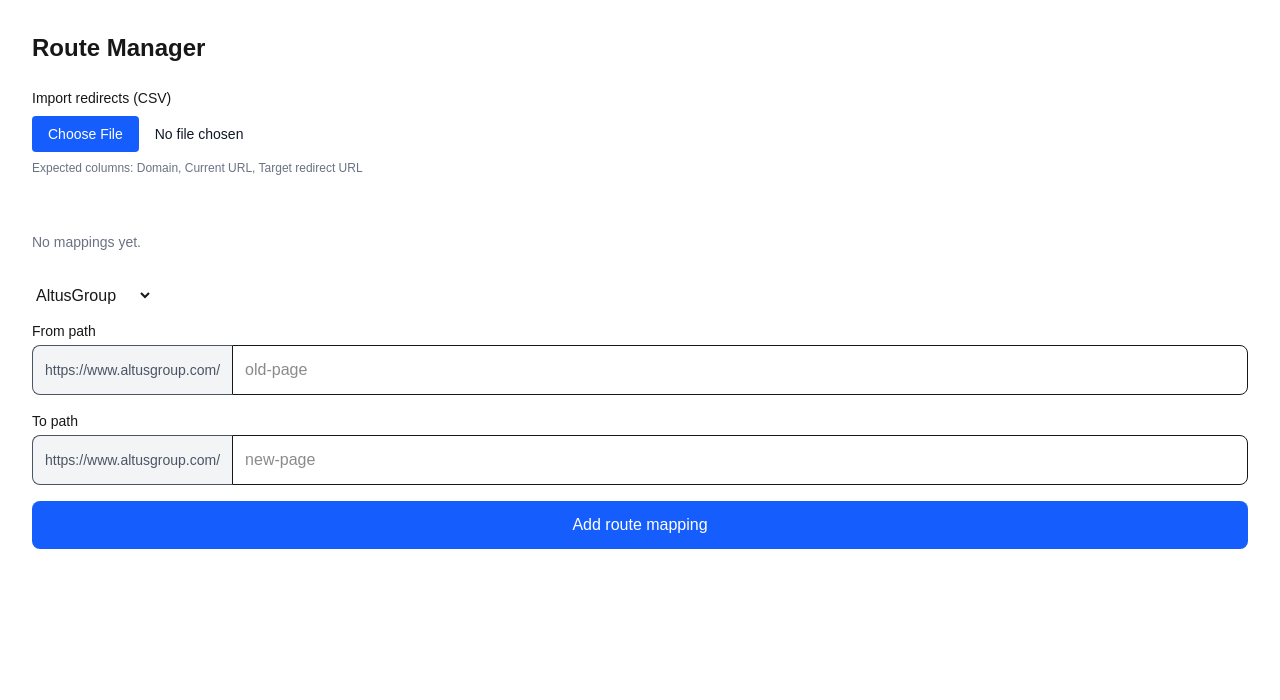
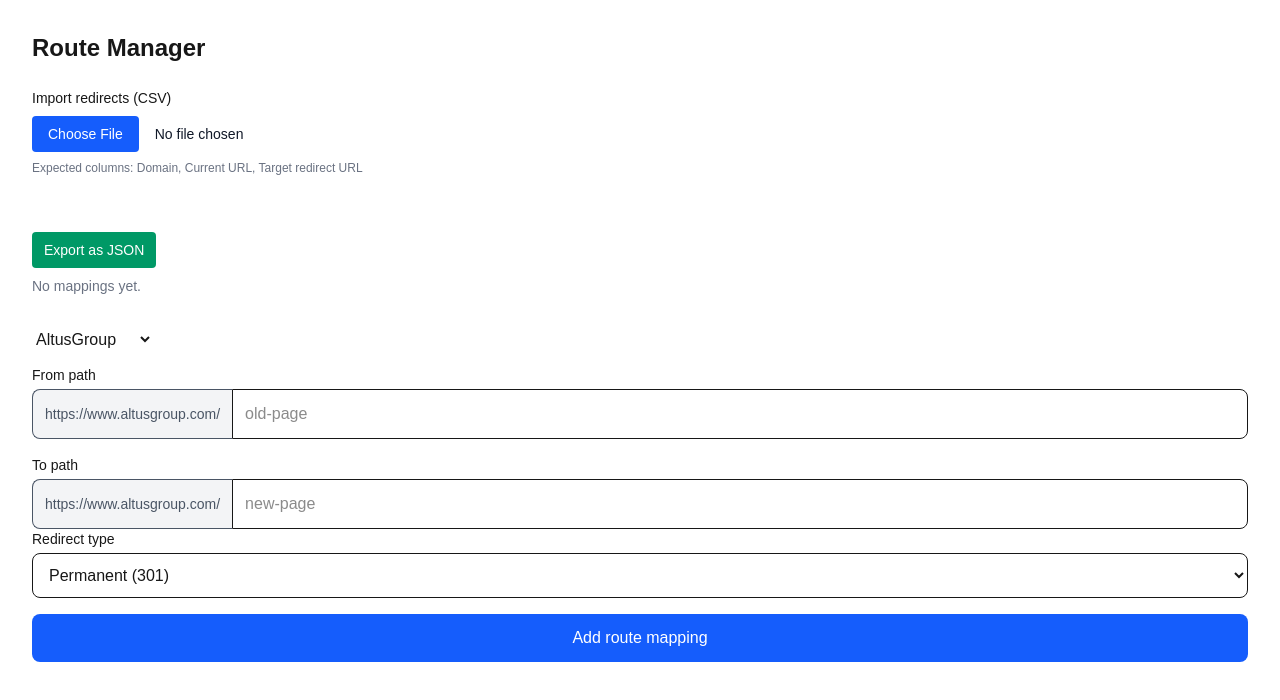
Before and after one commit to eshkon-rhitam/poc-redirects, a Next.js app: page / in a window 1280 px wide. Shown: the top 700 px of the page. Built offline with nearby package versions, Linux system fonts and the light colour scheme.

Commit message:
added export functionality and redirection code

```diff
--- a/app/[[...slug]]/page.tsx
+++ b/app/[[...slug]]/page.tsx
@@ -4,12 +4,14 @@ import { useAppDispatch, useAppSelector } from "@/lib/store";
 import {
   addMapping,
   deleteMapping,
+  RedirectType,
   updateMapping,
   upsertMany,
 } from "@/lib/features/routeSlice";
 import { useEffect, useState } from "react";
 import { useRouter } from "next/navigation";
 import { domainToHost } from "@/lib/constants";
+import { buildExportData, downloadJson } from "@/lib/exportFunction";
 
 export default function CatchAllPage() {
   const dispatch = useAppDispatch();
@@ -20,11 +22,16 @@ export default function CatchAllPage() {
   const [fromPath, setFromPath] = useState("");
   const [toPath, setToPath] = useState("");
   const [editingId, setEditingId] = useState<string | null>(null);
+
   const [editFrom, setEditFrom] = useState("");
   const [editTo, setEditTo] = useState("");
+  const [editType, setEditType] = useState<RedirectType>("Temporary");
+
   const [activeDomain, setActiveDomain] = useState(
     domainToHost[Object.keys(domainToHost)[0]]
   );
+  const [redirectType, setRedirectType] = useState<RedirectType>("Permanent");
+
   useEffect(() => {
     if (pathname === "/") return;
     if (!Array.isArray(mappings)) return;
@@ -49,15 +56,22 @@ export default function CatchAllPage() {
       return;
     }
 
-    dispatch(addMapping({ from: normalizedFrom, to: normalizedTo }));
+    dispatch(
+      addMapping({
+        from: normalizedFrom,
+        to: normalizedTo,
+        type: redirectType,
+      })
+    );
     setFromPath("");
     setToPath("");
   };
 
-  const startEdit = (m: { from: string; to: string }) => {
+  const startEdit = (m: { from: string; to: string; type: RedirectType }) => {
     setEditingId(m.from);
     setEditFrom(m.from.replace(/^\//, ""));
     setEditTo(m.to.replace(/^\//, ""));
+    setEditType(m.type ?? "Permanent");
   };
 
   const saveEdit = () => {
@@ -66,12 +80,13 @@ export default function CatchAllPage() {
       updateMapping({
         from: `${editFrom}`,
         to: `${editTo}`,
+        type: editType,
       })
     );
     setEditingId(null);
   };
   const handleDelete = (m: { from: string; to: string }) => {
-    dispatch(deleteMapping({ from: m.from, to: m.to }));
+    dispatch(deleteMapping({ from: m.from }));
     setEditingId(null);
   };
   const handleFileUpload = async (e: React.ChangeEvent<HTMLInputElement>) => {
@@ -89,9 +104,11 @@ export default function CatchAllPage() {
       .map((cols) => {
         const fromRaw = cols[1].trim();
         const toRaw = cols[2].trim();
+        const type: RedirectType = "Temporary";
         return {
           from: fromRaw,
           to: toRaw,
+          type,
         };
       });
 
@@ -99,6 +116,14 @@ export default function CatchAllPage() {
 
     dispatch(upsertMany(parsed));
     e.target.value = "";
+  };
+  const handleExport = () => {
+    const exportData = buildExportData(mappings);
+    if (!exportData.length) {
+      alert("No mappings to export");
+      return;
+    }
+    downloadJson(exportData, "next-redirects.json");
   };
   return (
     <div className="p-8 mx-auto">
@@ -117,8 +142,16 @@ export default function CatchAllPage() {
           Expected columns: Domain, Current URL, Target redirect URL
         </p>
       </div>
+
       <div className="w-full mb-8 space-y-2 text-black">
         <h2 className="font-semibold text-white">Current mappings</h2>
+        <button
+          type="button"
+          onClick={handleExport}
+          className="px-3 py-2 text-sm bg-emerald-600 text-white rounded hover:bg-emerald-700"
+        >
+          Export as JSON
+        </button>
         {Array.isArray(mappings) && mappings.length > 0 ? (
           mappings.map((m, index) => (
             <div
@@ -138,6 +171,16 @@ export default function CatchAllPage() {
                     value={editTo}
                     onChange={(e) => setEditTo(e.target.value)}
                   />
+                  <select
+                    className="border rounded px-2 py-1"
+                    value={editType}
+                    onChange={(e) =>
+                      setEditType(e.target.value as RedirectType)
+                    }
+                  >
+                    <option value="Temporary">Temporary (307)</option>
+                    <option value="Permanent">Permanent (308)</option>
+                  </select>
                   <button
                     className="px-2 py-1 text-sm bg-green-600 text-white rounded"
                     onClick={saveEdit}
@@ -161,8 +204,10 @@ export default function CatchAllPage() {
                 <>
                   <span className="font-mono w-max">{m.from}</span>
                   <span className="flex-1 h-px bg-black" />
-
                   <span className="font-mono ml-auto">{m.to}</span>
+                  <span className="font-mono ml-auto bg-background text-white p-2 rounded-lg">
+                    {m.type}
+                  </span>
                   <button
                     className="px-2 py-1 text-sm bg-blue-600 text-white rounded"
                     onClick={() => startEdit(m)}
@@ -223,6 +268,19 @@ export default function CatchAllPage() {
               className="w-full p-3 border rounded-r-lg focus:ring-2 focus:ring-blue-500"
             />
           </div>
+          <div>
+            <label className="block text-sm font-medium mb-1">
+              Redirect type
+            </label>
+            <select
+              value={redirectType}
+              onChange={(e) => setRedirectType(e.target.value as RedirectType)}
+              className="w-full p-3 border rounded-lg focus:ring-2 focus:ring-blue-500"
+            >
+              <option value="permanent">Permanent (301)</option>
+              <option value="temporary">Temporary (302)</option>
+            </select>
+          </div>
         </div>
 
         <button
--- /dev/null
+++ b/lib/exportFunction.ts
@@ -0,0 +1,40 @@
+import { RedirectType } from "./features/routeSlice";
+
+type ExportRedirect = {
+  source: string;
+  destination: string;
+  permanent: boolean;
+};
+
+const toPath = (url: string): string => {
+  try {
+    const u = new URL(url);
+    return u.pathname || "/";
+  } catch {
+    return url.startsWith("/") ? url : `/${url}`;
+  }
+};
+
+export const buildExportData = (
+  mappings: { from: string; to: string; type: RedirectType }[]
+): ExportRedirect[] => {
+  if (!Array.isArray(mappings)) return [];
+  return mappings.map((m) => ({
+    source: toPath(m.from),
+    destination: toPath(m.to),
+    permanent: m.type === "Permanent",
+  }));
+};
+
+export const downloadJson = (data: unknown, filename: string) => {
+  const json = JSON.stringify(data, null, 2);
+  const blob = new Blob([json], { type: "application/json" });
+  const url = URL.createObjectURL(blob);
+  const a = document.createElement("a");
+  a.href = url;
+  a.download = filename;
+  document.body.appendChild(a);
+  a.click();
+  a.remove();
+  URL.revokeObjectURL(url);
+};
--- a/lib/features/routeSlice.ts
+++ b/lib/features/routeSlice.ts
@@ -1,8 +1,9 @@
 import { createSlice, PayloadAction } from "@reduxjs/toolkit";
-
+export type RedirectType = "Permanent" | "Temporary";
 interface RouteMapping {
   from: string;
   to: string;
+  type: RedirectType;
 }
 
 interface RouteState {
@@ -23,10 +24,7 @@ const routeSlice = createSlice({
       }
       state.mappings.push(action.payload);
     },
-    updateMapping: (
-      state,
-      action: PayloadAction<{ from: string; to: string }>
-    ) => {
+    updateMapping: (state, action: PayloadAction<RouteMapping>) => {
       if (!Array.isArray(state.mappings)) return;
       const idx = state.mappings.findIndex(
         (m) => m.from === action.payload.from
@@ -42,11 +40,11 @@ const routeSlice = createSlice({
         else state.mappings[idx] = item;
       });
     },
-    deleteMapping: (state, action: PayloadAction<RouteMapping>) => {
+    deleteMapping: (state, action: PayloadAction<{ from: string }>) => {
       if (!Array.isArray(state.mappings)) return;
 
       state.mappings = state.mappings.filter(
-        (m) => !(m.from === action.payload.from && m.to === action.payload.to)
+        (m) => !(m.from === action.payload.from)
       );
     },
   },
--- a/redirects.ts
+++ b/redirects.ts
@@ -1,19 +1,15 @@
 export const redirects = [
   {
-    // Redirect an old blog post URL to a new one permanently
     source: "/old-blog/post-1",
     destination: "/blog/new-post-1",
     permanent: true,
   },
   {
-    // Temporarily redirect a page that is under maintenance
     source: "/under-construction",
     destination: "/temporary-landing",
     permanent: false,
   },
   {
-    // Use wildcards to redirect nested routes
-    // e.g., /old-users/123 to /users/123
     source: "/old-users/:slug*",
     destination: "/users/:slug*",
     permanent: true,
```
